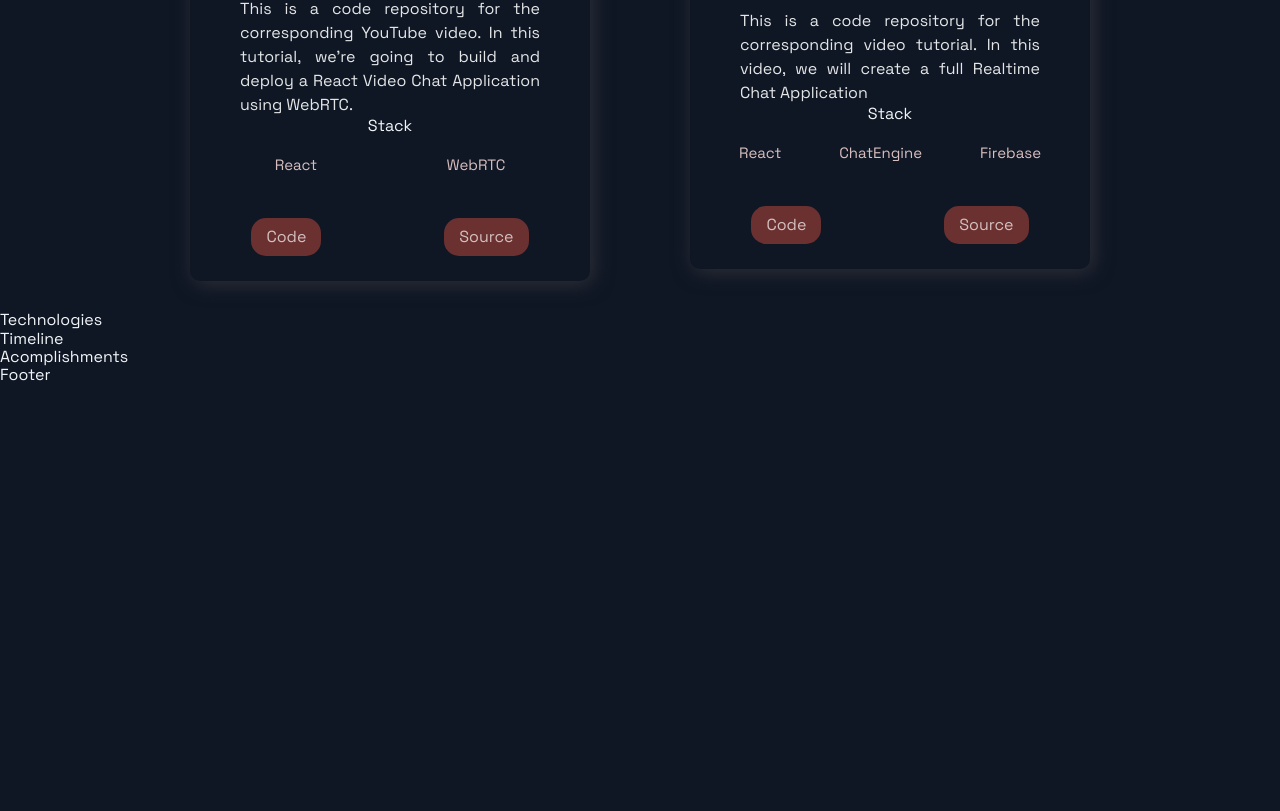
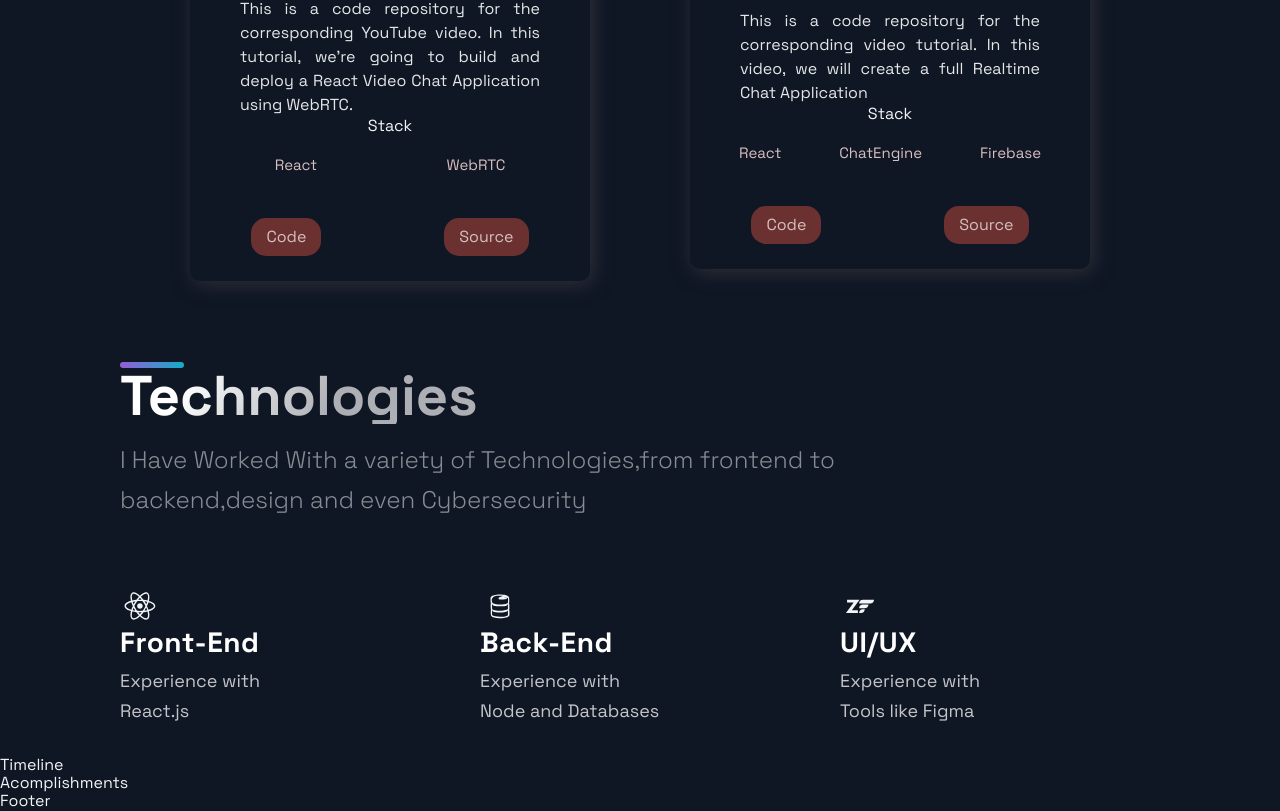
Before and after one commit to ifconfigbrian/Personal-Portfolio, a Next.js app: page / in a window 1280 px wide. Shown: the part 2035-2846 px from the top of the page. Before the commit the page ends 2420 px from the top, so only its background shows below. Built offline with nearby package versions, Linux system fonts and the light colour scheme.

Commit message:
worked on the technologies component

```diff
--- a/src/components/Technologies/Technologies.js
+++ b/src/components/Technologies/Technologies.js
@@ -4,9 +4,35 @@ import { Section, SectionDivider, SectionText, SectionTitle } from '../../styles
 import { List, ListContainer, ListItem, ListParagraph, ListTitle } from './TechnologiesStyles';
 
 const Technologies = () =>  (
-  <div>
-    Technologies
-  </div>
+  <Section id="tech">
+    <br/>
+    <SectionDivider/>
+    <SectionTitle>Technologies</SectionTitle>
+    <SectionText>I Have Worked With a variety of Technologies,from frontend to backend,design and even Cybersecurity</SectionText>
+    <List>
+      <ListItem>
+        <DiReact size="4rem"/>
+        <ListContainer>
+          <ListTitle>Front-End</ListTitle>
+          <ListParagraph>Experience with <br/>React.js</ListParagraph>
+        </ListContainer>
+      </ListItem>
+      <ListItem>
+        <DiFirebase size="4rem"/>
+        <ListContainer>
+          <ListTitle>Back-End</ListTitle>
+          <ListParagraph>Experience with <br/>Node and Databases</ListParagraph>
+        </ListContainer>
+      </ListItem>
+      <ListItem>
+        <DiZend size="4rem"/>
+        <ListContainer>
+          <ListTitle>UI/UX</ListTitle>
+          <ListParagraph>Experience with <br/>Tools like Figma</ListParagraph>
+        </ListContainer>
+      </ListItem>
+    </List>
+  </Section>
 );
 
 export default Technologies;
```
